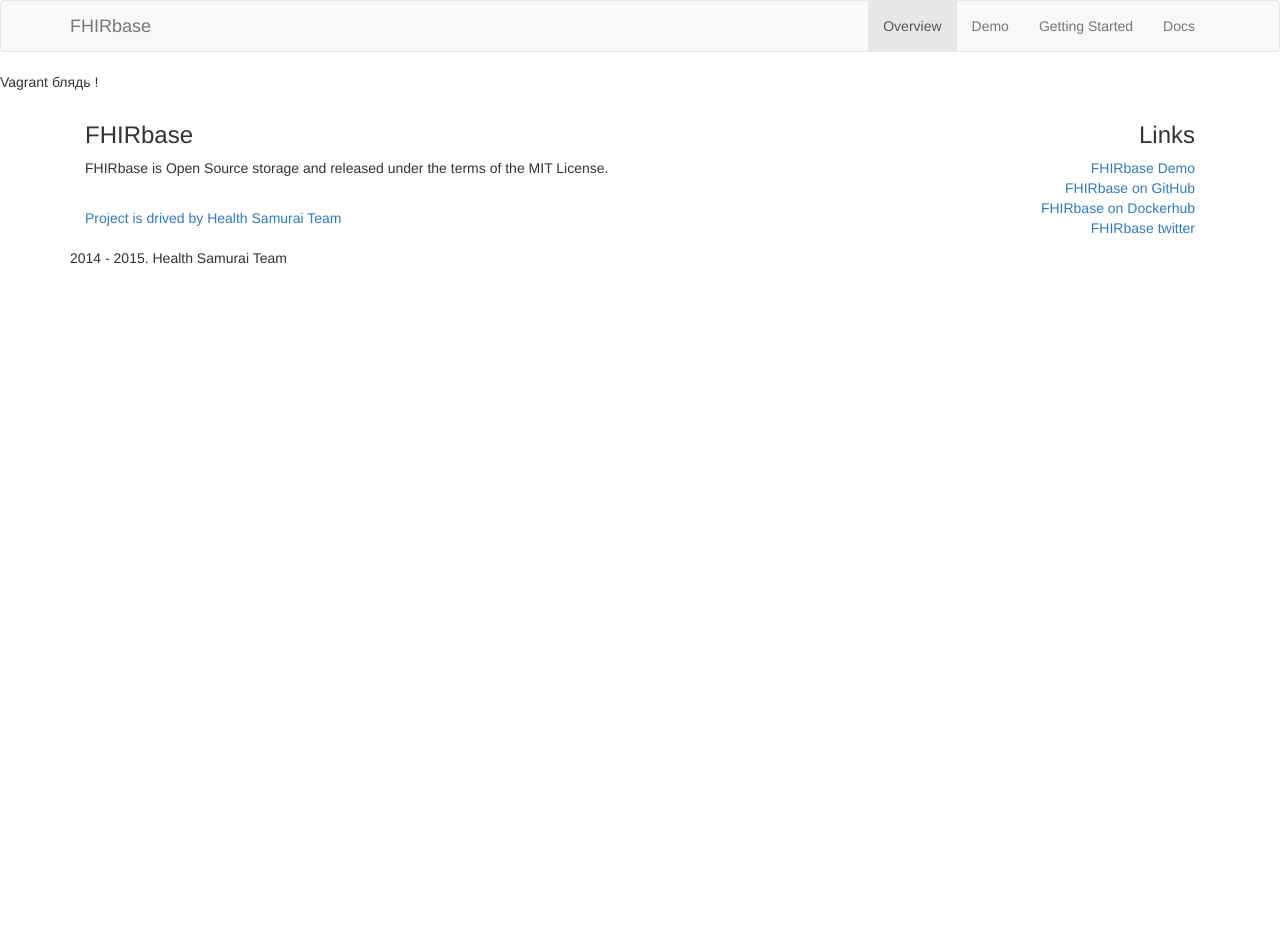
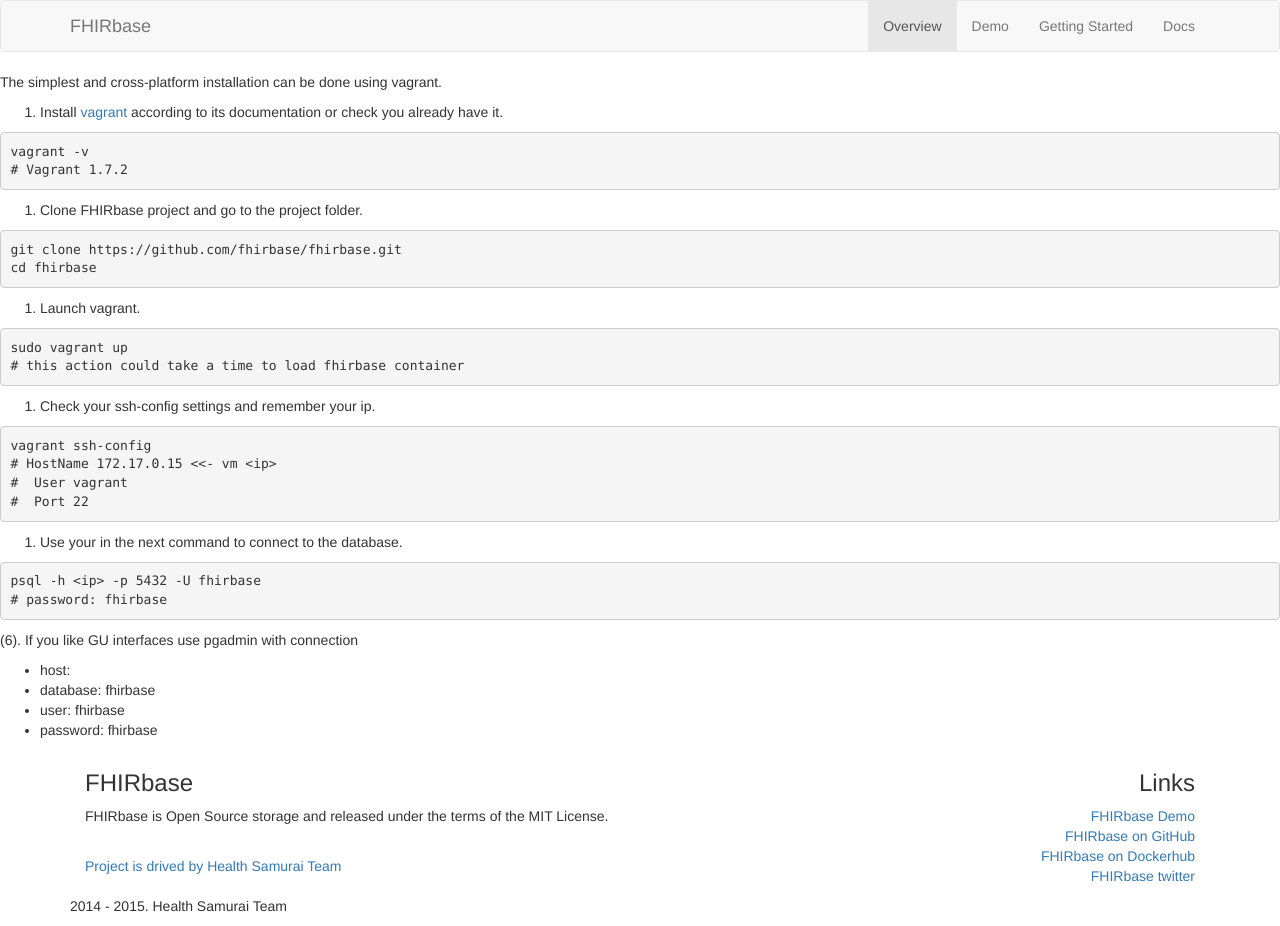
Before and after one commit to fhirbase/fhirbase.github.io, a Jekyll site: the page built from _instruction/vagrant.md, in a window 1280 px wide. Built offline with Jekyll 4.4.1, drawn with Linux system fonts in a browser that asks for light colours; nearby versions of some CDN libraries; library files that are not in the unit come from our copies; Markdown is read by kramdown in place of the engine named in the settings; before the commit the page ends 900 px from its top, so only the background shows below that.

Commit message:
add docker vagrant and heroku docs

````diff
--- a/_instruction/vagrant.md
+++ b/_instruction/vagrant.md
@@ -4,4 +4,47 @@
 id: vagrant
 ---
 
-Vagrant блядь !
+The simplest and cross-platform installation can be done using vagrant.
+
+1. Install [vagrant](http://www.vagrantup.com/downloads) according to its documentation or check you already have it.
+
+  ```bash
+vagrant -v
+# Vagrant 1.7.2
+```
+
+2. Clone FHIRbase project and go to the project folder.
+
+  ```bash
+git clone https://github.com/fhirbase/fhirbase.git
+cd fhirbase
+```
+
+3. Launch vagrant.
+
+  ```bash
+sudo vagrant up
+# this action could take a time to load fhirbase container
+```
+
+4. Check your ssh-config settings and remember your ip.
+
+  ```bash
+vagrant ssh-config
+# HostName 172.17.0.15 <<- vm <ip>
+#  User vagrant
+#  Port 22
+```
+
+5. Use your <ip> in the next command to connect to the database.
+
+  ```bash
+psql -h <ip> -p 5432 -U fhirbase
+# password: fhirbase
+```
+
+(6). If you like GU interfaces use pgadmin with connection
+* host: <ip>
+* database: fhirbase
+* user: fhirbase
+* password: fhirbase
````
Also changed, not shown: _instruction/docker.md (+48 -1 lines), _instruction/heroku.md (+25 -1 lines).
